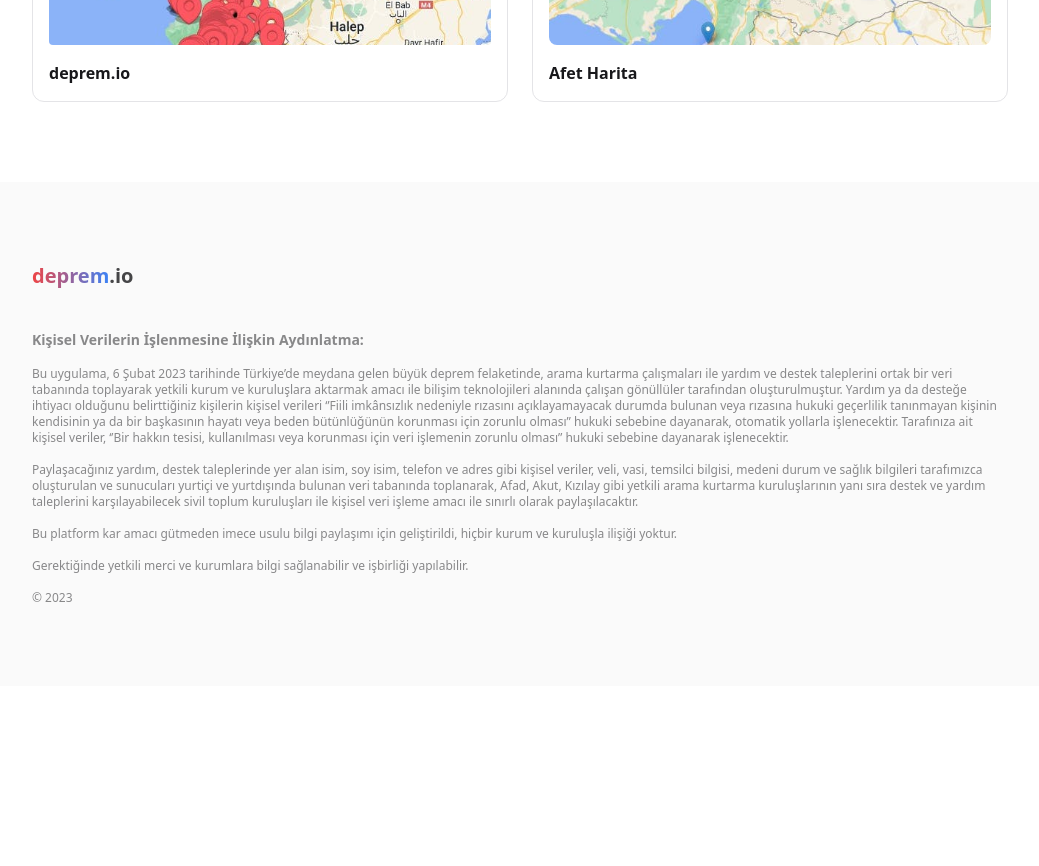
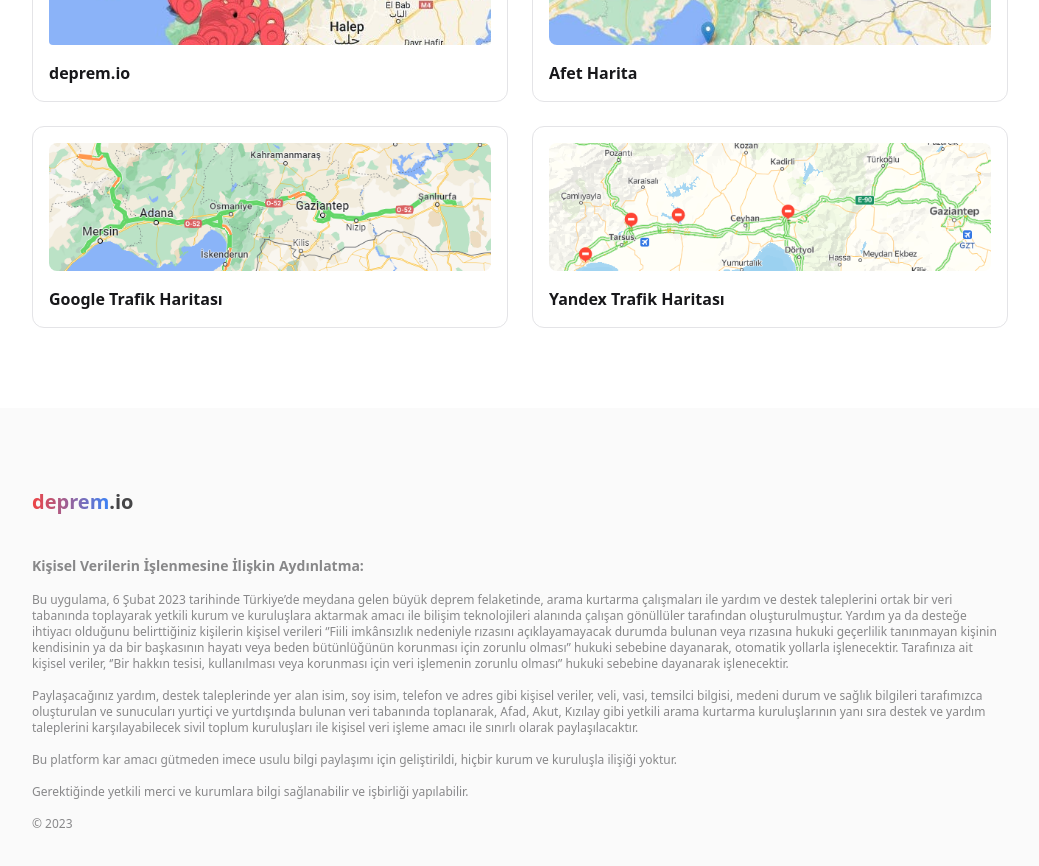
Before and after one commit to acikyazilimagi/deprem-io, a Next.js app: page / in a window 1280 px wide. Shown: the part 1040-1906 px from the top of the page, without its empty margins (120-1159 px from the left). Before the commit the page ends 1726 px from the top, so only its background shows below. Built offline with nearby package versions, Linux system fonts and the light colour scheme.

Commit message:
Add google and yandex traffic maps

```diff
--- a/components/yardim-haritalari.tsx
+++ b/components/yardim-haritalari.tsx
@@ -32,6 +32,30 @@
           />
           <b>Afet Harita</b>
         </YardimHaritalariButton>
+
+        <YardimHaritalariButton href="https://www.google.com/maps/@37.7671501,36.8329901,7.97z/data=!5m1!1e1" target="_blank">
+          <Image
+            src="/map-google-trafik.png"
+            alt=""
+            width={600}
+            height={300}
+            quality={100}
+            className="rounded-lg object-cover h-32"
+          />
+          <b>Google Trafik Haritası</b>
+        </YardimHaritalariButton>
+
+        <YardimHaritalariButton href="https://yandex.com.tr/harita/trafik/?ll=36.624451%2C37.469498&z=8.48" target="_blank">
+          <Image
+            src="/map-yandex-trafik.png"
+            alt=""
+            width={600}
+            height={300}
+            quality={100}
+            className="rounded-lg object-cover h-32"
+          />
+          <b>Yandex Trafik Haritası</b>
+        </YardimHaritalariButton>
       </div>
     </section>
   );
```
Also changed, not shown: public/map-google-trafik.png (added), public/map-yandex-trafik.png (added).
